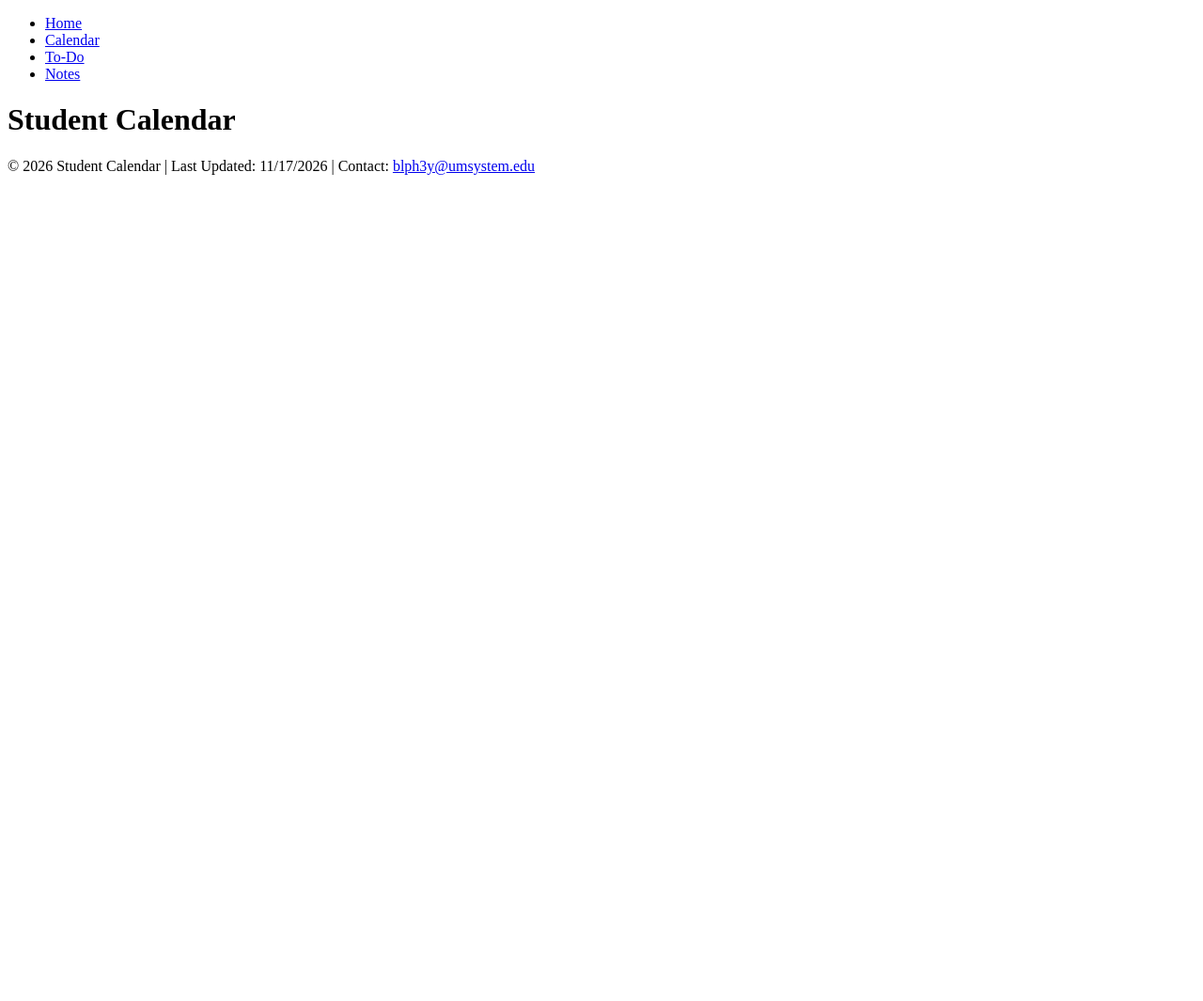
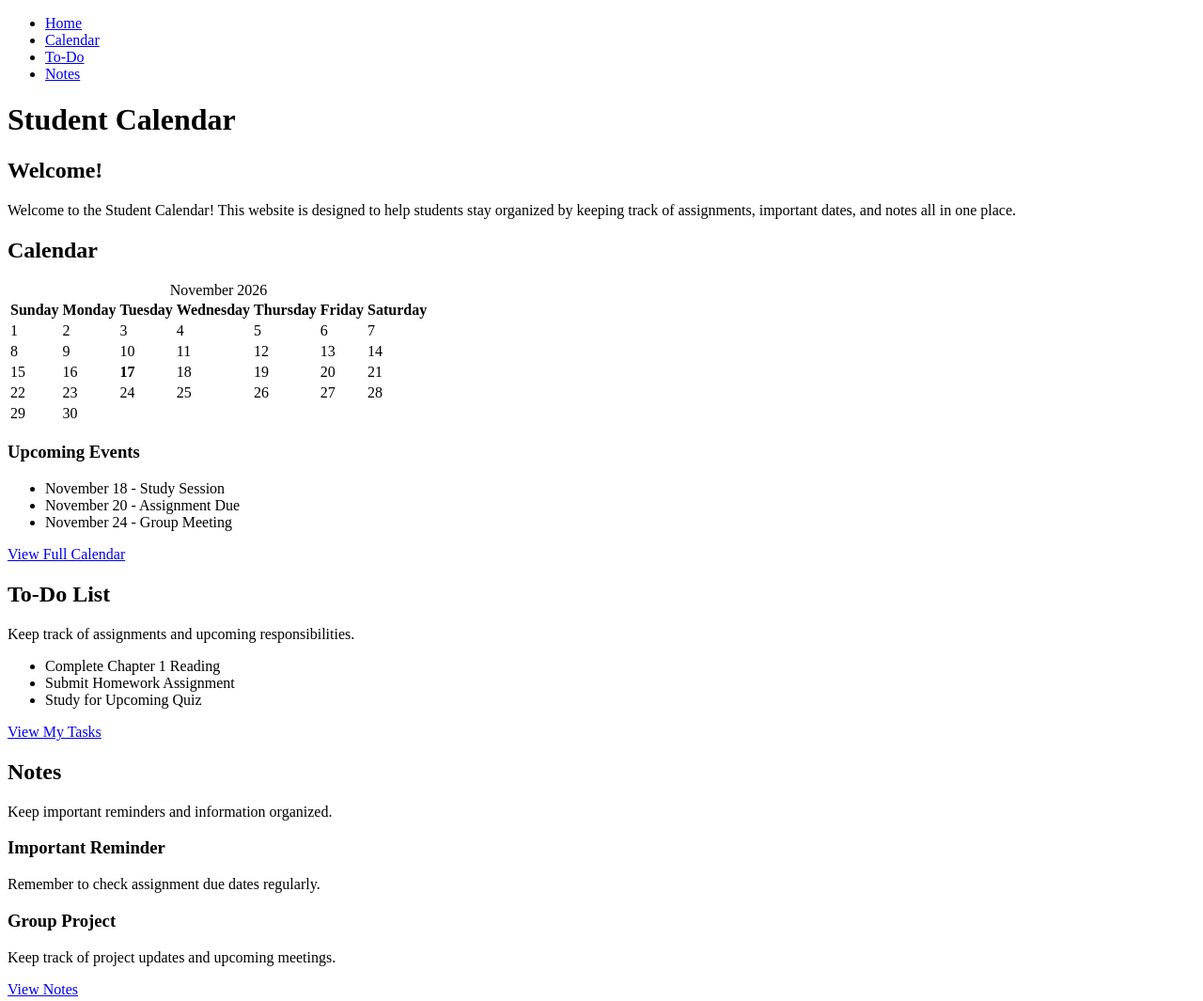
Before and after one commit to briannapinson/studentCalendar, a plain HTML site: page index.html in a window 1280 px wide. Shown: the top 1065 px of the page at 94% size. Before the commit the page ends 800 px from the top, so only its background shows below. Drawn offline with Linux system fonts and the light colour scheme; files that its build step writes are made by us from their sources.

Commit message:
Update index.html

```diff
--- a/index.html
+++ b/index.html
@@ -3,7 +3,7 @@
 <head>
   <meta charset="UTF-8">
   <meta name="viewport" content="width=device-width, initial-scale=1.0">
-  <title>Home | Student Calendar</title>
+  <title>Student Calendar | Home</title>
   <link rel="stylesheet" href="css/style.css">
 </head>
 <body>
@@ -21,10 +21,127 @@
 
   <main>
     <h1>Student Calendar</h1>
+
+    <section>
+      <h2>Welcome!</h2>
+      <p>
+        Welcome to the Student Calendar! This website is designed to help
+        students stay organized by keeping track of assignments, important
+        dates, and notes all in one place.
+      </p>
+    </section>
+
+    <!-- Calendar Preview -->
+    <section>
+      <h2>Calendar</h2>
+      <table>
+        <caption>November 2026</caption>
+        <thead>
+          <tr>
+            <th>Sunday</th>
+            <th>Monday</th>
+            <th>Tuesday</th>
+            <th>Wednesday</th>
+            <th>Thursday</th>
+            <th>Friday</th>
+            <th>Saturday</th>
+          </tr>
+        </thead>
+        <tbody>
+          <tr>
+            <td>1</td>
+            <td>2</td>
+            <td>3</td>
+            <td>4</td>
+            <td>5</td>
+            <td>6</td>
+            <td>7</td>
+          </tr>
+          <tr>
+            <td>8</td>
+            <td>9</td>
+            <td>10</td>
+            <td>11</td>
+            <td>12</td>
+            <td>13</td>
+            <td>14</td>
+          </tr>
+          <tr>
+            <td>15</td>
+            <td>16</td>
+            <td><strong>17</strong></td>
+            <td>18</td>
+            <td>19</td>
+            <td>20</td>
+            <td>21</td>
+          </tr>
+          <tr>
+            <td>22</td>
+            <td>23</td>
+            <td>24</td>
+            <td>25</td>
+            <td>26</td>
+            <td>27</td>
+            <td>28</td>
+          </tr>
+          <tr>
+            <td>29</td>
+            <td>30</td>
+            <td></td>
+            <td></td>
+            <td></td>
+            <td></td>
+            <td></td>
+          </tr>
+        </tbody>
+      </table>
+
+      <h3>Upcoming Events</h3>
+      <ul>
+        <li>November 18 - Study Session</li>
+        <li>November 20 - Assignment Due</li>
+        <li>November 24 - Group Meeting</li>
+      </ul>
+
+      <p><a href="calendar.html">View Full Calendar</a></p>
+    </section>
+
+    <!-- To-Do Preview -->
+    <section>
+      <h2>To-Do List</h2>
+      <p>Keep track of assignments and upcoming responsibilities.</p>
+
+      <ul>
+        <li>Complete Chapter 1 Reading</li>
+        <li>Submit Homework Assignment</li>
+        <li>Study for Upcoming Quiz</li>
+      </ul>
+
+      <p><a href="todo.html">View My Tasks</a></p>
+    </section>
+
+    <!-- Notes Preview -->
+    <section>
+      <h2>Notes</h2>
+      <p>Keep important reminders and information organized.</p>
+
+      <article>
+        <h3>Important Reminder</h3>
+        <p>Remember to check assignment due dates regularly.</p>
+      </article>
+
+      <article>
+        <h3>Group Project</h3>
+        <p>Keep track of project updates and upcoming meetings.</p>
+      </article>
+
+      <p><a href="notes.html">View Notes</a></p>
+    </section>
+
   </main>
 
   <footer>
-      <p>&copy; 2026 Student Calendar | Last Updated: 11/17/2026 | Contact: <a href="mailto:blph3y@umsystem.edu">blph3y@umsystem.edu</a></p>
+    <p>&copy; 2026 Student Calendar | Last Updated: 11/17/2026 | Contact: <a href="mailto:blph3y@umsystem.edu">blph3y@umsystem.edu</a></p>
   </footer>
 
 </body>
```
